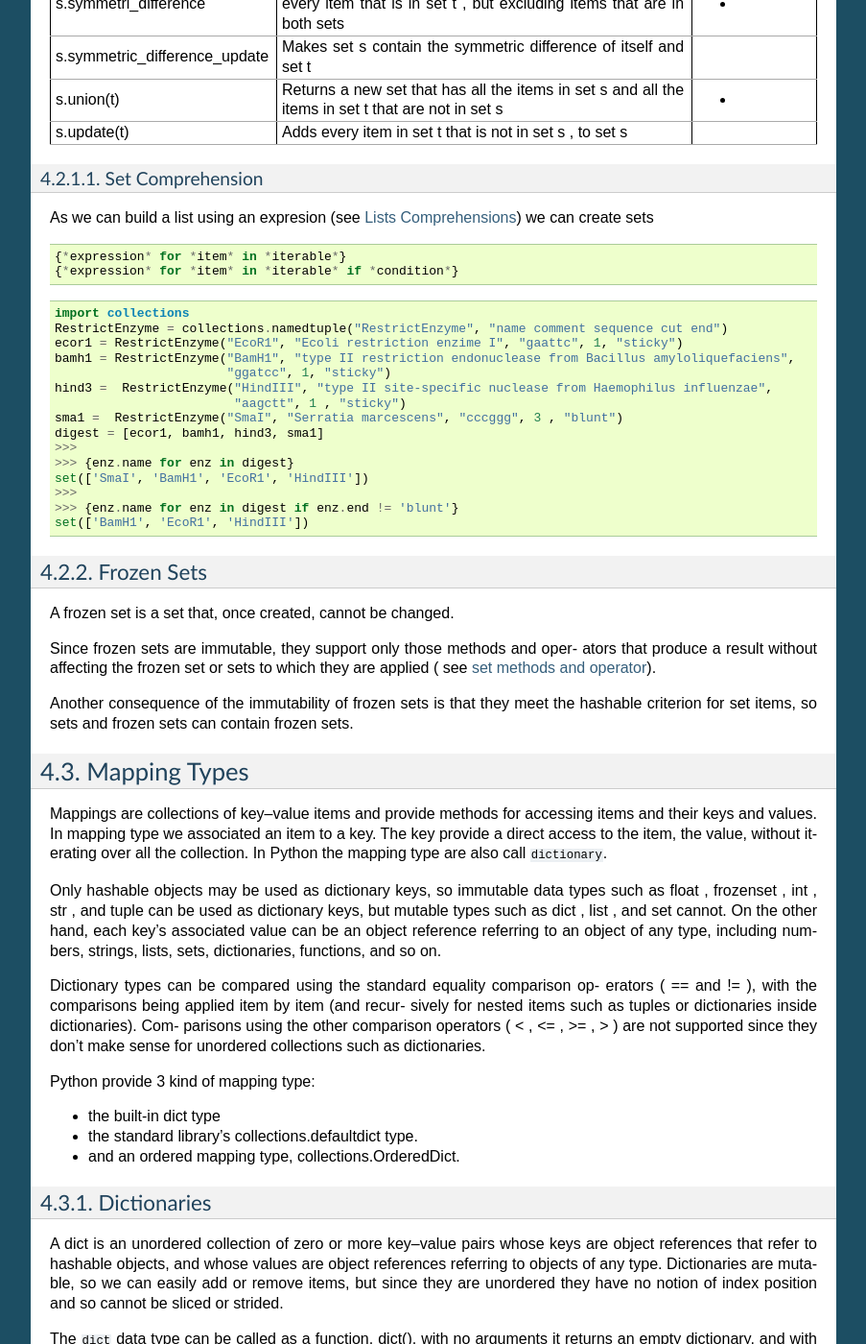
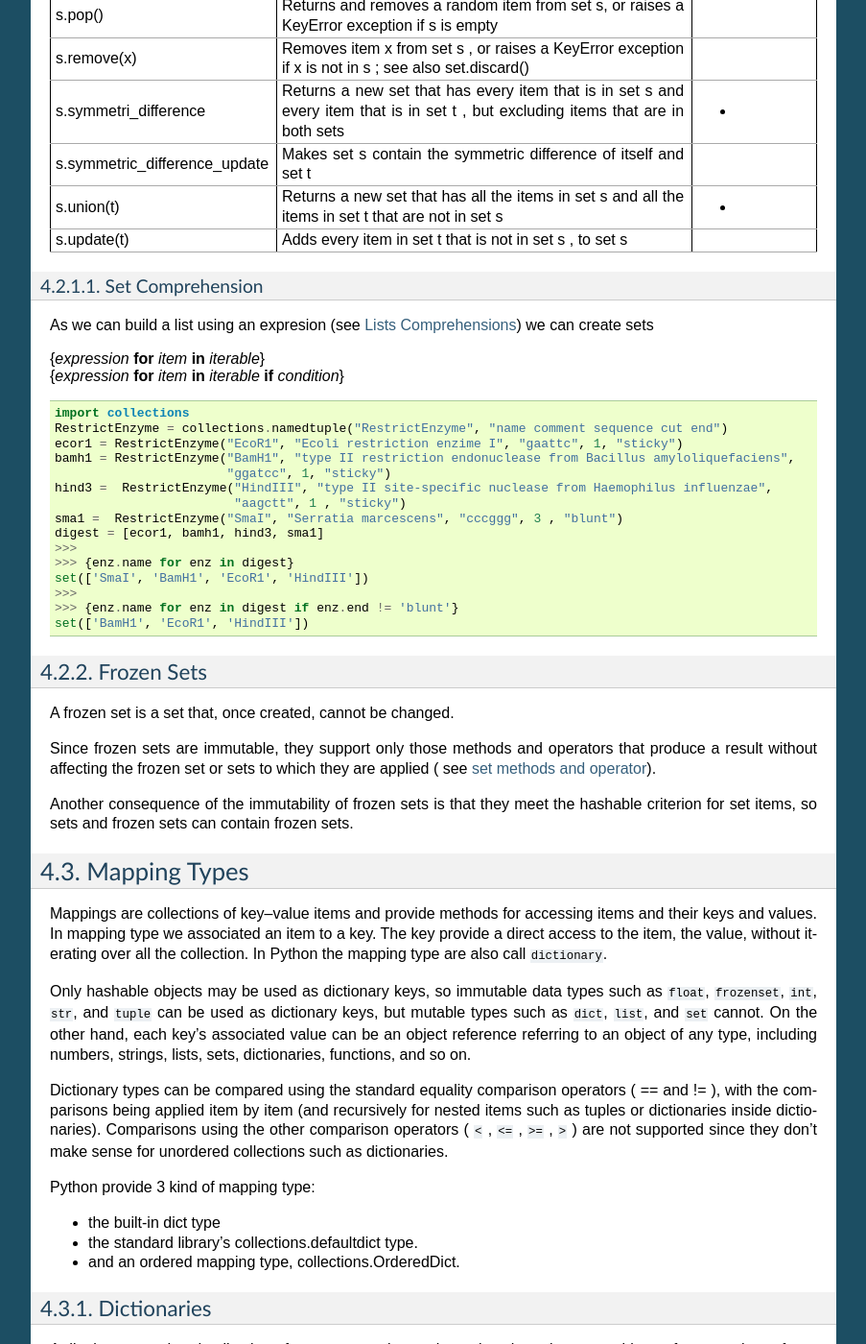
Before and after one commit to C3BI-pasteur-fr/python-course-1, a Sphinx documentation site: the page built from source/Collection_Data_Types.rst, in a window 1280 px wide and 1400 px high, scrolled down 7634 px. Shown: the whole window at 96% size, without its empty margins (198-1101 px from the left). Built offline with Sphinx 7.4.7, drawn with Linux system fonts in a browser that asks for light colours; some of the changed text lies outside the part shown.

Commit message:
fix typos

```diff
--- a/source/Collection_Data_Types.rst
+++ b/source/Collection_Data_Types.rst
@@ -42,7 +42,12 @@ As they are immutable, we cannot replace or delete or add any items after creati
 The tuple data type can be called as a function, *tuple()*, without any arguments it return an empty tuple,
 with a tuple as argument it returns a shallow copy of the argument, and with any other argument it
 attempts to convert the given object to a tuple.
-Ther is a more convnient way to create tuple. an empty tuple is create with parenthesis (),
+Ther is a more convenient way to create tuple. an empty tuple is create with parenthesis ()::
+
+   >>> a = ()
+   >>> type(a)
+   <type 'tuple'>
+
 and a tuple of one or more items with commas.
 Sometimes tuple are surrounding by parenthesis to avoid syntactic ambiguity.
 
@@ -293,8 +298,8 @@ To create a list from an other sequence object Python offer a very convenient sy
 A ``list comprehension`` is an expression and a :ref:`loop <loop>` with an optional :ref:`condition <condition>` enclosed in brackets
 where the loop is use to generate items for the list and where condition filter out unwanted items.
 
-| [*expression* for *item* in *iterable*]
-| [*expression* for *item* in *iterable* if *condition*]
+| [*expression* **for** *item* **in** *iterable*]
+| [*expression* **for** *item* **in** *iterable* **if** *condition*]
 
 ::
 
@@ -451,12 +457,12 @@ Set methods and Operators
 
 Set Comprehension
 ^^^^^^^^^^^^^^^^^
-As we can build a list using an expresion (see :ref:`lists_comprehension`) we can create sets ::
+As we can build a list using an expresion (see :ref:`lists_comprehension`) we can create sets
 
- {*expression* for *item* in *iterable*}
- {*expression* for *item* in *iterable* if *condition*}
+| {*expression* **for** *item* **in** *iterable*}
+| {*expression* **for** *item* **in** *iterable* **if** *condition*}
 
-::
+.. code-block:: python
 
    import collections
    RestrictEnzyme = collections.namedtuple("RestrictEnzyme", "name comment sequence cut end")
@@ -481,8 +487,8 @@ Frozen Sets
 
 A frozen set is a set that, once created, cannot be changed.
 
-Since frozen sets are immutable, they support only those methods and oper-
-ators that produce a result without affecting the frozen set or sets to which
+Since frozen sets are immutable, they support only those methods and
+operators that produce a result without affecting the frozen set or sets to which
 they are applied ( see :ref:`set methods and operator <set_methods_and_operator>`).
 
 Another consequence of the immutability of frozen sets is that they meet
@@ -500,17 +506,17 @@ iterating over all the collection.
 In Python the mapping type are also call ``dictionary``.
 
 Only hashable objects may be used as dictionary keys, so immutable data types
-such as float , frozenset , int , str , and tuple can be used as dictionary keys, but
-mutable types such as dict , list , and set cannot.
+such as ``float``, ``frozenset``, ``int``, ``str``, and ``tuple`` can be used as dictionary keys, but
+mutable types such as ``dict``, ``list``, and ``set`` cannot.
 On the other hand, each key’s
 associated value can be an object reference referring to an object of any type,
 including numbers, strings, lists, sets, dictionaries, functions, and so on.
 
-Dictionary types can be compared using the standard equality comparison op-
-erators ( == and != ), with the comparisons being applied item by item (and recur-
-sively for nested items such as tuples or dictionaries inside dictionaries). Com-
-parisons using the other comparison operators ( < , <= , >= , > ) are not supported
-since they don’t make sense for unordered collections such as dictionaries.
+Dictionary types can be compared using the standard equality comparison
+operators ( == and != ), with the comparisons being applied item by item (and
+recursively for nested items such as tuples or dictionaries inside dictionaries).
+Comparisons using the other comparison operators ( ``<`` , ``<=`` , ``>=`` , ``>`` )
+are not supported since they don’t make sense for unordered collections such as dictionaries.
 
 Python provide 3 kind of mapping type:
 
@@ -860,7 +866,7 @@ Common Iterable Operators and Functions
 The for ... in Statement
 ^^^^^^^^^^^^^^^^^^^^^^^^
 
-Python’s for loop has the following syntax:
+Python’s **for** loop has the following syntax:
 
 **for** *variable* **in** *iterable*\ **:**
    do something
@@ -928,16 +934,18 @@ out of due to a break statement, or a return statement (if the loop is in a
 function or method), or if an exception is raised, the else clause’s suite is not
 executed.
 
-The *variable* is normally often a single variable but may be a sequence of variables,
-usually in the form of a tuple. If a tuple or list is used for the *variable* , each
-item is unpacked into the *variable*’s items. ::
+.. note::
 
-   enzymes = [('ecor1', 'gaattc'), ('bamh1','ggatcc'), ('hind3', 'aagctt')]
-   for name, seq in enzymes:
-      print name, ' .... ', seq
-   ecor1 .... gaattc
-   bamh1 .... ggatcc
-   hind3 .... aagctt
+   The *variable* is normally often a single variable but may be a sequence of variables,
+   usually in the form of a tuple. If a tuple or list is used for the *variable* , each
+   item is unpacked into the *variable*’s items. ::
+
+      enzymes = [('ecor1', 'gaattc'), ('bamh1','ggatcc'), ('hind3', 'aagctt')]
+      for name, seq in enzymes:
+         print name, ' .... ', seq
+      ecor1 .... gaattc
+      bamh1 .... ggatcc
+      hind3 .... aagctt
 
 
 break and continue
@@ -970,7 +978,7 @@ for a suitable exception handler—this is covered in the next section.) ::
    * in blue the execution source code results
    * in orange the execution flow
 
-::
+.. code-block:: python
 
    enzymes = [('ecor1', 'gaattc'), ('bamh1','ggatcc'), ('hind3', 'aagctt')]
    for name, seq in enzymes:
@@ -994,6 +1002,14 @@ for a suitable exception handler—this is covered in the next section.) ::
 
    .. image :: _static/figs/spacer.png
 
+
+.. raw:: latex
+
+    \newpage
+
+
+
+.. _copying_coll:
 
 copying collections
 -------------------
@@ -1082,6 +1098,7 @@ collection and by the copied collection (the object in l and l0 have the same *i
    :figclass: right-center
 
    the schema above represent what python do behind the scene when we do a shallow copy.
+
 
 .. code-block:: python
 
```
Also changed, not shown: other parts of source/Collection_Data_Types.rst (+13 -39 lines).
